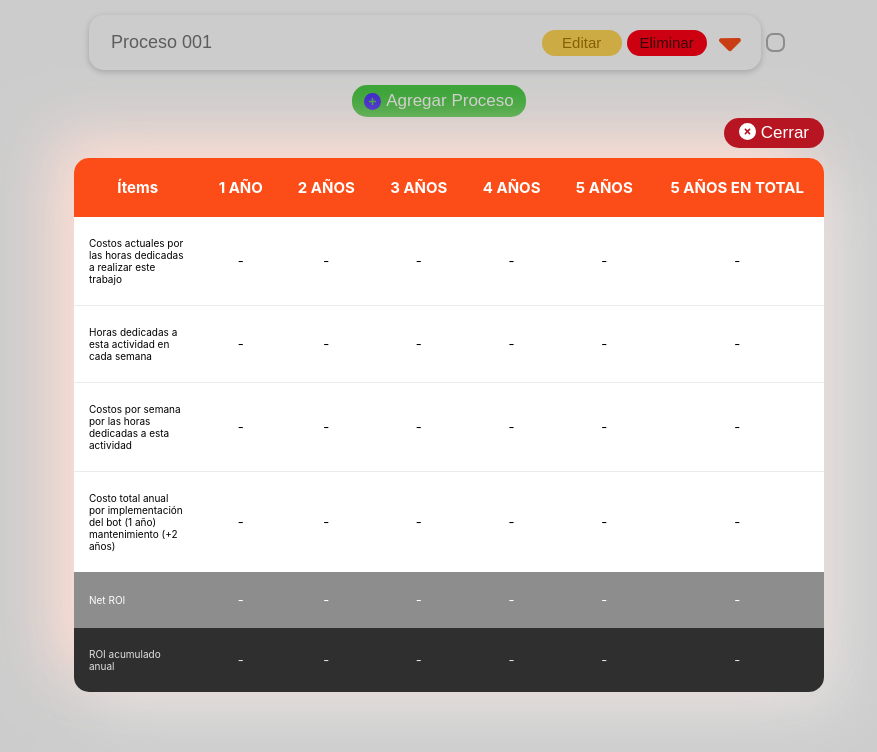
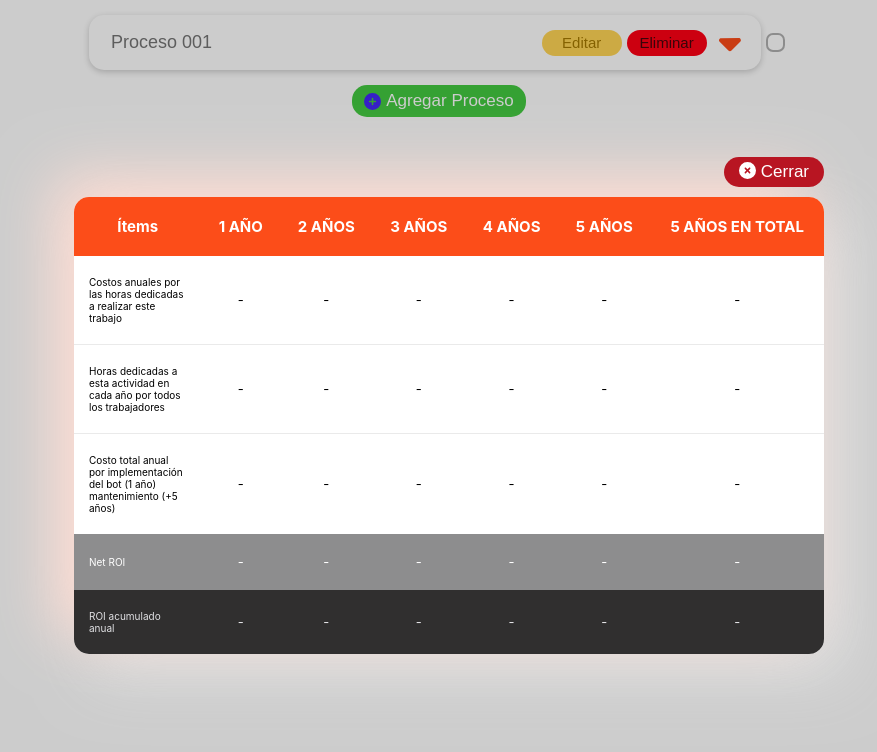
Before and after one commit to Jcdev04/calculadora-roi, a React (Create React App) app in the folder calculadora-react/: page / in a window 1280 px wide. Both pictures are taken after a click on the icon 931 px from the left and 42 px from the top of the page. Shown: the top 752 px of the page, without its empty margins (201-1078 px from the left). Built offline with nearby package versions, Linux system fonts and the light colour scheme.

Commit message:
Mejorado lo de cargar initialValues con enableReinitialize y mejorado algunos aspectos de la tabla que no calculaba como debería de ser

```diff
--- a/calculadora-react/package.json
+++ b/calculadora-react/package.json
@@ -1,4 +1,5 @@
 {
+  "homepage": "https://Jcdev04.github.io/calculadora-roi",
   "name": "calculadora-react",
   "version": "0.1.0",
   "private": true,
@@ -10,6 +11,7 @@
     "@testing-library/jest-dom": "^5.16.5",
     "@testing-library/react": "^13.4.0",
     "@testing-library/user-event": "^13.5.0",
+    "gh-pages": "^4.0.0",
     "react": "^18.2.0",
     "react-dom": "^18.2.0",
     "react-redux": "^8.0.5",
@@ -20,6 +22,8 @@
   },
   "scripts": {
     "start": "react-scripts start",
+    "predeploy": "npm run build",
+    "deploy": "gh-pages -d build",
     "build": "react-scripts build",
     "test": "react-scripts test",
     "eject": "react-scripts eject"
--- a/calculadora-react/src/App.js
+++ b/calculadora-react/src/App.js
@@ -8,6 +8,7 @@ class App extends Component {
       return (
         <div className="App">
           <ShowMore/>
+          <ProcesosComun/>
         </div>
     )
   }
--- a/calculadora-react/src/Components/show-more.jsx
+++ b/calculadora-react/src/Components/show-more.jsx
@@ -6,7 +6,6 @@ import { agregarProceso,eliminarProceso,modificarProceso1,modificarCheck, modifi
 import '../Styles/show-more.css';
 import { FontAwesomeIcon } from "@fortawesome/react-fontawesome";
 import {faPlusCircle, faCaretDown} from "@fortawesome/free-solid-svg-icons"
-import ProcesosComun from './procesos-comun';
 import VentanaExito from "./ventana-emergente/ventana-exito";
 const CSS = {
     button: {
@@ -47,7 +46,7 @@ function ShowMore(props) {
                     objeto = {...data}
                     return(
                         <div className="proceso" key={numeroProceso}>
-                            {/* NOMBRE DEL PROCESO */}
+                            {/*NOMBRE DEL PROCESO*/}
                             <div className="CRUD-container">
                             {/* 1 */}
                                 <input className="nombreProceso" placeholder={numeroProceso} type="text" value={objeto.nombreProceso} onChange={(e)=>
@@ -61,7 +60,6 @@ function ShowMore(props) {
                                             handler(e)
                                         }
                                     }
-
                                     >Editar</button>
                                     {/* ELIMINAR */}
                                     <button style={CSS.button} className="btnEliminar" onClick={()=>{props.eliminarProceso(i)
@@ -103,7 +101,6 @@ function ShowMore(props) {
                 </div>
                 {/* VENTANA exito */}
                 <VentanaExito botonConfirmar={botonConfirmar} setBotonConfirmar={setBotonConfirmar} />
-                <ProcesosComun process={todosProcesos}/>
             </div>
     )
 }
--- a/calculadora-react/src/Components/tabla.jsx
+++ b/calculadora-react/src/Components/tabla.jsx
@@ -54,7 +54,7 @@ export default class Tabla extends Component {
         rateEmpleado = valores.FTE.rateEmpleado
 
         //Calculando el FTE
-        let FTEresultado = (nOpDiarias*dLaborablesXSemana*4*tXOperacionMinutos)/(hTrabajadasXDia*dLaborablesXSemana*60*4*rateEmpleado)
+        let FTEresultado = (nOpDiarias*tXOperacionMinutos)/(hTrabajadasXDia*60*rateEmpleado)
         FTEresultado = (FTEresultado).toFixed(2)
 
         let mantenimiento = 0
@@ -64,50 +64,55 @@ export default class Tabla extends Component {
         //Llenando matriz que irá en la tabla
         const tabla = {
                 //Fila 1
-                fila1_Y1Y5: valores.nPersonas*FTEresultado*valores.salarioPromedio,
+                fila1_Y1Y5: 0,
                 fila1_Suma: 0,
                 //Fila 2
-                fila2_Y1Y5: valores.nPersonas*(hTrabajadasXDia*dLaborablesXSemana),
+                fila2_Y1Y5: 0,
                 //Fila 3
-                fila3_Y1Y5: valores.nPersonas*FTEresultado*valores.salarioPromedio,
+                fila3_Y1: 0,
+                fila3_Y2Y5: 0,
+                fila3_Suma: 0,
                 //Fila 4
-                fila4_Y1: valores.costoImplementacion,
-                fila4_Y2Y5: mantenimiento,
+                fila4_Y1: 0,
+                fila4_Y2Y5: 0,
                 fila4_Suma: 0,
                 //Fila 5
-                fila5_Y1: 0,
-                fila5_Y2Y5: 0,
-                fila5_Suma: 0,
-                //Fila 6
-                fila6_Y1:0,
-                fila6_Y2:0,
-                fila6_Y3:0,
-                fila6_Y4:0,
-                fila6_Y5:0,
+                fila5_Y1:0,
+                fila5_Y2:0,
+                fila5_Y3:0,
+                fila5_Y4:0,
+                fila5_Y5:0,
         }
-        //Fila 1
+        // Fila 1
+        tabla.fila1_Y1Y5 = valores.nPersonas*FTEresultado*(valores.salarioPromedio*12);
         tabla.fila1_Suma = tabla.fila1_Y1Y5*5;
-        //Fila 4
-        tabla.fila4_Suma= tabla.fila4_Y1+(mantenimiento*4);
-        //Fila 5
-        tabla.fila5_Y1 = tabla.fila4_Y1+tabla.fila1_Y1Y5;
-        tabla.fila5_Y2Y5= tabla.fila1_Y1Y5-mantenimiento;
-        tabla.fila5_Suma= tabla.fila5_Y1+(tabla.fila5_Y2Y5*4);
-        //Fila 6
-        tabla.fila6_Y1=(tabla.fila5_Y1*100)/tabla.fila4_Y1;
-        tabla.fila6_Y2=(((tabla.fila1_Y1Y5-tabla.fila4_Y1) + tabla.fila5_Y1)/(tabla.fila4_Y1 + (tabla.fila4_Y1))*100);
-        tabla.fila6_Y3=(((tabla.fila1_Y1Y5-tabla.fila4_Y1)*2 + tabla.fila5_Y1)/(tabla.fila4_Y1 + (tabla.fila4_Y1*2))*100);
-        tabla.fila6_Y4=(((tabla.fila1_Y1Y5-tabla.fila4_Y1)*3+ tabla.fila5_Y1)/(tabla.fila4_Y1 + (tabla.fila4_Y1*3))*100);
-        tabla.fila6_Y5=(((tabla.fila1_Y1Y5-tabla.fila4_Y1)*4+ tabla.fila5_Y1)/(tabla.fila4_Y1 + (tabla.fila4_Y1*4))*100);
+        // Fila 2
+        tabla.fila2_Y1Y5 = valores.nPersonas*(hTrabajadasXDia*dLaborablesXSemana)*52;
+        // Fila 3
+        tabla.fila3_Suma= tabla.fila3_Y1+(mantenimiento*4);
+        tabla.fila3_Y1 = valores.costoImplementacion+mantenimiento;
+        tabla.fila3_Y2Y5 = mantenimiento;
+        // Fila 4
+        tabla.fila4_Y1 = tabla.fila3_Y1-tabla.fila1_Y1Y5;
+        tabla.fila4_Y2Y5= tabla.fila1_Y1Y5-mantenimiento;
+        tabla.fila4_Suma= tabla.fila4_Y1+(tabla.fila4_Y2Y5*4);
+        // Fila 5
+        tabla.fila5_Y1=(tabla.fila4_Y1*100)/tabla.fila3_Y1;
+        tabla.fila5_Y2=(((tabla.fila1_Y1Y5-tabla.fila3_Y1) + tabla.fila4_Y1)/(tabla.fila3_Y1 + (tabla.fila3_Y1))*100);
+        tabla.fila5_Y3=(((tabla.fila1_Y1Y5-tabla.fila3_Y1)*2 + tabla.fila4_Y1)/(tabla.fila3_Y1 + (tabla.fila3_Y1*2))*100);
+        tabla.fila5_Y4=(((tabla.fila1_Y1Y5-tabla.fila3_Y1)*3+ tabla.fila4_Y1)/(tabla.fila3_Y1 + (tabla.fila3_Y1*3))*100);
+        tabla.fila5_Y5=(((tabla.fila1_Y1Y5-tabla.fila3_Y1)*4+ tabla.fila4_Y1)/(tabla.fila3_Y1 + (tabla.fila3_Y1*4))*100);
         let notANumber = true
-        if(isNaN(tabla.fila1_Y1Y5) || isNaN(tabla.fila6_Y1)){
+        if(isNaN(tabla.fila1_Y1Y5) || isNaN(tabla.fila2_Y1Y5) || isNaN(tabla.fila5_Y1)){
             notANumber = false
         }
 
         function escribir(valor){
             return notANumber ? `$${valor.toFixed()}`: "-"
         }
-
+        function escribirHoras(valor){
+            return notANumber ? `${valor.toFixed()}`: "-"
+        }
 
 
         if(trigger2){
@@ -130,7 +135,7 @@ export default class Tabla extends Component {
                 </thead>
                 <tbody>
                     <tr className="row2">
-                        <td data-label="Items"><i className="fa-solid fa-money-bill"></i>Costos actuales por las horas dedicadas a realizar este trabajo</td>
+                        <td data-label="Items"><i className="fa-solid fa-money-bill"></i>Costos anuales por las horas dedicadas a realizar este trabajo</td>
                         <td className="content" data-label="1 AÑO">{escribir(tabla.fila1_Y1Y5)}</td>
                         <td className="content" data-label="2 AÑOS">{escribir(tabla.fila1_Y1Y5)}</td>
                         <td className="content" data-label="3 AÑOS">{escribir(tabla.fila1_Y1Y5)}</td>
@@ -139,25 +144,25 @@ export default class Tabla extends Component {
                         <td className="content" data-label="5 AÑOS EN TOTAL">{escribir(tabla.fila1_Suma)}</td>
                     </tr>
                     <tr className="row3">
-                        <td data-label="Items"><i className="fa-regular fa-hourglass-half"></i>Horas dedicadas a esta actividad en cada semana</td>
-                        <td className="content" data-label="1 AÑO">{escribir(tabla.fila2_Y1Y5)}</td>
-                        <td className="content" data-label="2 AÑOS">{escribir(tabla.fila2_Y1Y5)}</td>
-                        <td className="content" data-label="3 AÑOS">{escribir(tabla.fila2_Y1Y5)}</td>
-                        <td className="content" data-label="4 AÑOS">{escribir(tabla.fila2_Y1Y5)}</td>
-                        <td className="content" data-label="5 AÑOS">{escribir(tabla.fila2_Y1Y5)}</td>
-                        <td className="content" data-label="5 AÑOS EN TOTAL">-</td>
-                    </tr>
-                    <tr className="row4">
-                        <td data-label="Items"><i className="fa-solid fa-calendar-week"></i>Costos por semana por las horas dedicadas a esta actividad</td>
-                        <td className="content" data-label="1 AÑO">{escribir(tabla.fila3_Y1Y5)}</td>
-                        <td className="content" data-label="2 AÑOS">{escribir(tabla.fila3_Y1Y5)}</td>
-                        <td className="content" data-label="3 AÑOS">{escribir(tabla.fila3_Y1Y5)}</td>
-                        <td className="content" data-label="4 AÑOS">{escribir(tabla.fila3_Y1Y5)}</td>
-                        <td className="content" data-label="5 AÑOS">{escribir(tabla.fila3_Y1Y5)}</td>
+                        <td data-label="Items"><i className="fa-regular fa-hourglass-half"></i>Horas dedicadas a esta actividad en cada año por todos los trabajadores</td>
+                        <td className="content" data-label="1 AÑO">{escribirHoras(tabla.fila2_Y1Y5)}</td>
+                        <td className="content" data-label="2 AÑOS">{escribirHoras(tabla.fila2_Y1Y5)}</td>
+                        <td className="content" data-label="3 AÑOS">{escribirHoras(tabla.fila2_Y1Y5)}</td>
+                        <td className="content" data-label="4 AÑOS">{escribirHoras(tabla.fila2_Y1Y5)}</td>
+                        <td className="content" data-label="5 AÑOS">{escribirHoras(tabla.fila2_Y1Y5)}</td>
                         <td className="content" data-label="5 AÑOS EN TOTAL">-</td>
                     </tr>
                     <tr>
-                        <td data-label="Items"><i className="fa-solid fa-chart-line"></i> Costo total anual por implementación del bot (1 año) mantenimiento (+2 años)</td>
+                        <td data-label="Items"><i className="fa-solid fa-chart-line"></i> Costo total anual por implementación del bot (1 año) mantenimiento (+5 años)</td>
+                        <td className="content" data-label="1 AÑO">{escribir(tabla.fila3_Y1)}</td>
+                        <td className="content" data-label="2 AÑOS">{escribir(tabla.fila3_Y2Y5)}</td>
+                        <td className="content" data-label="3 AÑOS">{escribir(tabla.fila3_Y2Y5)}</td>
+                        <td className="content" data-label="4 AÑOS">{escribir(tabla.fila3_Y2Y5)}</td>
+                        <td className="content" data-label="5 AÑOS">{escribir(tabla.fila3_Y2Y5)}</td>
+                        <td className="content" data-label="5 AÑOS EN TOTAL">{escribir(tabla.fila3_Suma)}</td>
+                    </tr>
+                    <tr className="net-roi">
+                        <td data-label="Items"><i className="fa-solid fa-robot"></i> Net ROI</td>
                         <td className="content" data-label="1 AÑO">{escribir(tabla.fila4_Y1)}</td>
                         <td className="content" data-label="2 AÑOS">{escribir(tabla.fila4_Y2Y5)}</td>
                         <td className="content" data-label="3 AÑOS">{escribir(tabla.fila4_Y2Y5)}</td>
@@ -165,22 +170,13 @@ export default class Tabla extends Component {
                         <td className="content" data-label="5 AÑOS">{escribir(tabla.fila4_Y2Y5)}</td>
                         <td className="content" data-label="5 AÑOS EN TOTAL">{escribir(tabla.fila4_Suma)}</td>
                     </tr>
-                    <tr className="net-roi">
-                        <td data-label="Items"><i className="fa-solid fa-robot"></i> Net ROI</td>
-                        <td className="content" data-label="1 AÑO">{escribir(tabla.fila5_Y1)}</td>
-                        <td className="content" data-label="2 AÑOS">{escribir(tabla.fila5_Y2Y5)}</td>
-                        <td className="content" data-label="3 AÑOS">{escribir(tabla.fila5_Y2Y5)}</td>
-                        <td className="content" data-label="4 AÑOS">{escribir(tabla.fila5_Y2Y5)}</td>
-                        <td className="content" data-label="5 AÑOS">{escribir(tabla.fila5_Y2Y5)}</td>
-                        <td className="content" data-label="5 AÑOS EN TOTAL">{escribir(tabla.fila5_Suma)}</td>
-                    </tr>
                     <tr className="roi-acumulado">
                         <td data-label="Items"><i className="fa-brands fa-android"></i> ROI acumulado anual</td>
-                        <td className="content" data-label="1 AÑO">{escribir(tabla.fila6_Y1)}</td>
-                        <td className="content" data-label="2 AÑOS">{escribir(tabla.fila6_Y2)}</td>
-                        <td className="content" data-label="3 AÑOS">{escribir(tabla.fila6_Y3)}</td>
-                        <td className="content" data-label="4 AÑOS">{escribir(tabla.fila6_Y4)}</td>
-                        <td className="content" data-label="5 AÑOS">{escribir(tabla.fila6_Y5)}</td>
+                        <td className="content" data-label="1 AÑO">{escribir(tabla.fila5_Y1)}</td>
+                        <td className="content" data-label="2 AÑOS">{escribir(tabla.fila5_Y2)}</td>
+                        <td className="content" data-label="3 AÑOS">{escribir(tabla.fila5_Y3)}</td>
+                        <td className="content" data-label="4 AÑOS">{escribir(tabla.fila5_Y4)}</td>
+                        <td className="content" data-label="5 AÑOS">{escribir(tabla.fila5_Y5)}</td>
                         <td className="content" data-label="5 AÑOS EN TOTAL">-</td>
                     </tr>
                 </tbody>
```
Also changed, not shown: calculadora-react/src/Components/procesos-comun.jsx (+4 -17 lines), calculadora-react/src/Components/ventana-principal.jsx (+28 -12 lines), calculadora-react/src/Reducers/inputs.js (+3 -4 lines), 1 other file (tests, documents, lock files or other folders).
